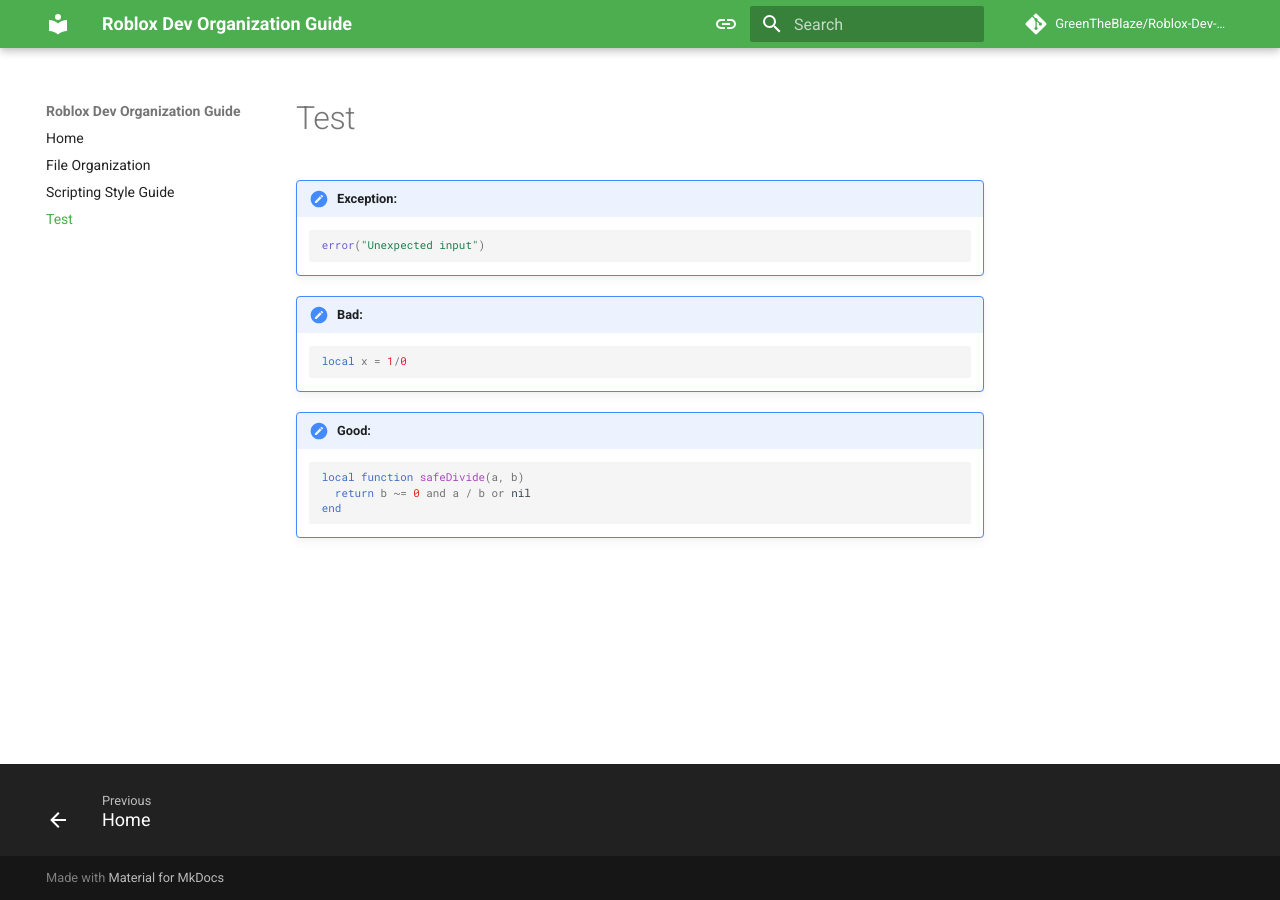
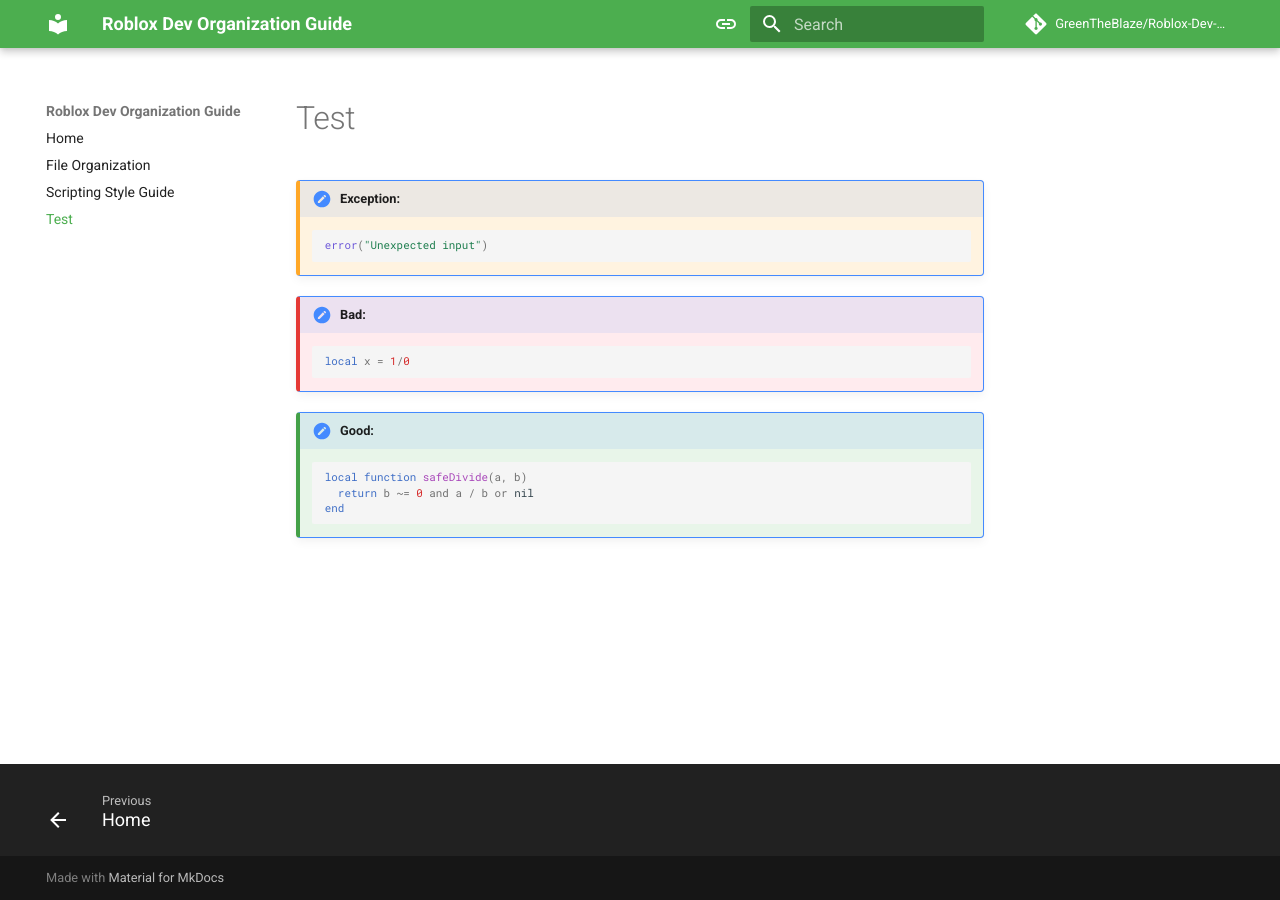
Before and after one commit to GreenTheBlaze/Roblox-Dev-Organization-Guide, an MkDocs documentation site: the page built from docs/test-code.md, in a window 1280 px wide. Built offline with MkDocs 1.6.1 and Material for MkDocs 9.7.7, drawn with Linux system fonts in a browser that asks for light colours; comment, search, counter and statistics services are not loaded.

Commit message:
Update extra.css

```diff
--- a/docs/stylesheets/extra.css
+++ b/docs/stylesheets/extra.css
@@ -2,49 +2,20 @@
 	border-bottom: 2px solid rgba(0, 0, 0, 0.15);
 }
 
-.code-block {
-  margin: 1em 0;
-  border-radius: 6px;
-  overflow: auto;
-  padding: 0;
-  font-family: monospace;
+.md-typeset .admonition.exception {
+  background-color: #fff3e0;
+  border-left: 4px solid #ffa726;
 }
 
-.code-label {
-  font-weight: bold;
-  padding: 0.4em 0.8em;
-  border-bottom: 1px solid rgba(0, 0, 0, 0.1);
+.md-typeset .admonition.bad {
+  background-color: #ffebee;
+  border-left: 4px solid #e53935;
 }
 
-.code-block pre {
-  margin: 0;
-  padding: 1em;
-  overflow-x: auto;
+.md-typeset .admonition.good {
+  background-color: #e8f5e9;
+  border-left: 4px solid #43a047;
 }
-
-/* Custom styles */
-.code-block.exception {
-  background-color: #fff3e0; /* light orange */
-}
-
-.code-block.exception .code-label {
-  background-color: #ffa726;
-  color: white;
-}
-
-.code-block.bad {
-  background-color: #ffebee; /* light red */
-}
-
-.code-block.bad .code-label {
-  background-color: #e53935;
-  color: white;
-}
-
-.code-block.good {
-  background-color: #e8f5e9; /* light green */
-}
-
 .code-block.good .code-label {
   background-color: #43a047;
   color: white;
```
